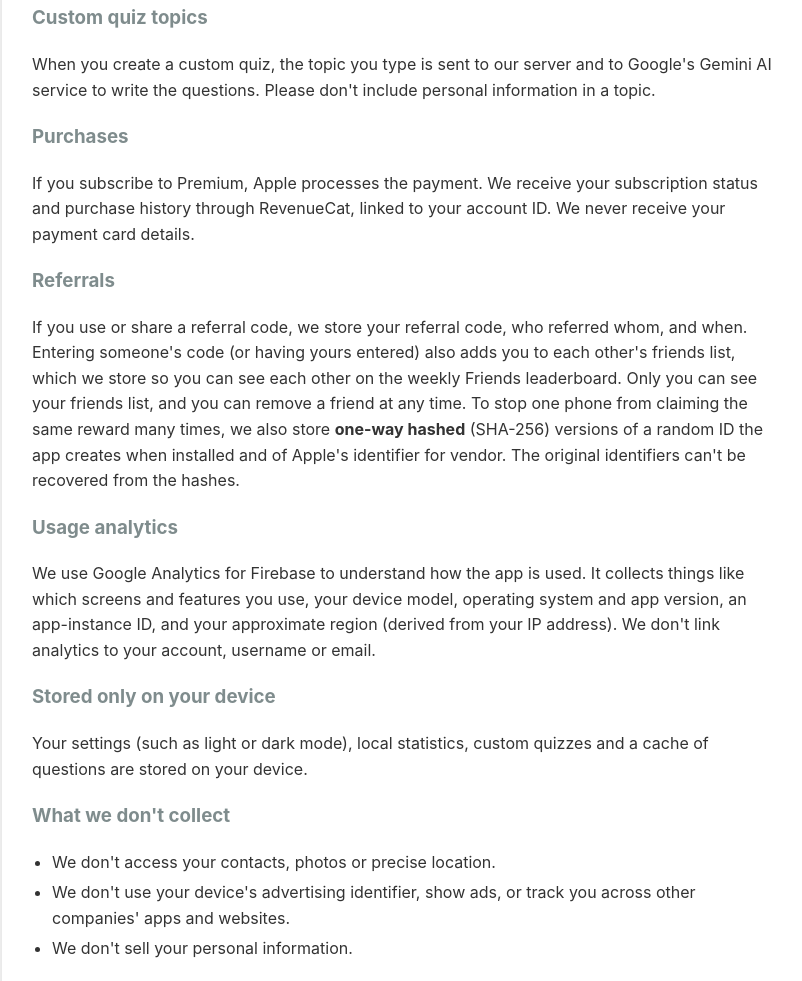
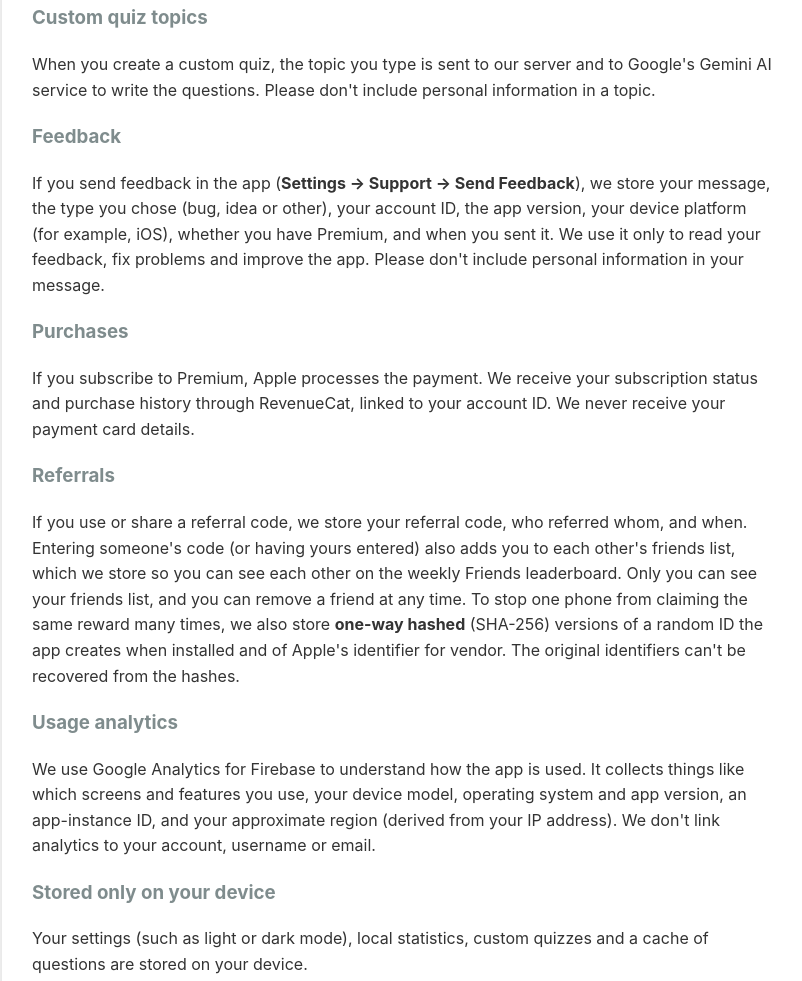
Before and after one commit to adamgarland/trivia-app-docs, a plain HTML site: page index.html in a window 1280 px wide. Shown: the part 899-1880 px from the top of the page, without its empty margins (238-1040 px from the left). Drawn offline with Linux system fonts and the light colour scheme.

Commit message:
Privacy policy: in-app feedback
Describes what Settings → Support → Send Feedback stores, adds feedback
to the account-deletion list, and lists the in-app form under Contact Us.

Co-Authored-By: Claude Opus 5.5 <noreply@anthropic.com>

```diff
--- a/index.html
+++ b/index.html
@@ -100,6 +100,9 @@
         <h3>Custom quiz topics</h3>
         <p>When you create a custom quiz, the topic you type is sent to our server and to Google's Gemini AI service to write the questions. Please don't include personal information in a topic.</p>
 
+        <h3>Feedback</h3>
+        <p>If you send feedback in the app (<strong>Settings → Support → Send Feedback</strong>), we store your message, the type you chose (bug, idea or other), your account ID, the app version, your device platform (for example, iOS), whether you have Premium, and when you sent it. We use it only to read your feedback, fix problems and improve the app. Please don't include personal information in your message.</p>
+
         <h3>Purchases</h3>
         <p>If you subscribe to Premium, Apple processes the payment. We receive your subscription status and purchase history through RevenueCat, linked to your account ID. We never receive your payment card details.</p>
 
@@ -126,6 +129,7 @@
             <li>To generate custom quizzes</li>
             <li>To provide Premium and referral rewards</li>
             <li>To prevent fraud and abuse</li>
+            <li>To read and respond to the feedback you send us</li>
             <li>To fix problems and improve the app</li>
         </ul>
 
@@ -146,6 +150,7 @@
             <li>your account and sign-in details</li>
             <li>your username, points, streaks, leaderboard entries, Daily Quiz results and Blitz scores</li>
             <li>your referral code, referral records and friends list (you're also removed from your friends' lists)</li>
+            <li>any feedback you've sent from the app</li>
             <li>your subscription record at RevenueCat</li>
             <li>the account data stored on your device</li>
         </ul>
@@ -177,6 +182,7 @@
             <p>If you have any questions about this Privacy Policy or want to make a privacy request, please contact us:</p>
             <ul>
                 <li><strong>Email</strong>: adamgarland3@gmail.com</li>
+                <li><strong>In the app</strong>: Settings → Support → Send Feedback</li>
                 <li><strong>Contact Form</strong>: <a href="https://forms.gle/RCdvoJ2ANB1adKFL7">https://forms.gle/RCdvoJ2ANB1adKFL7</a></li>
             </ul>
         </div>
```
